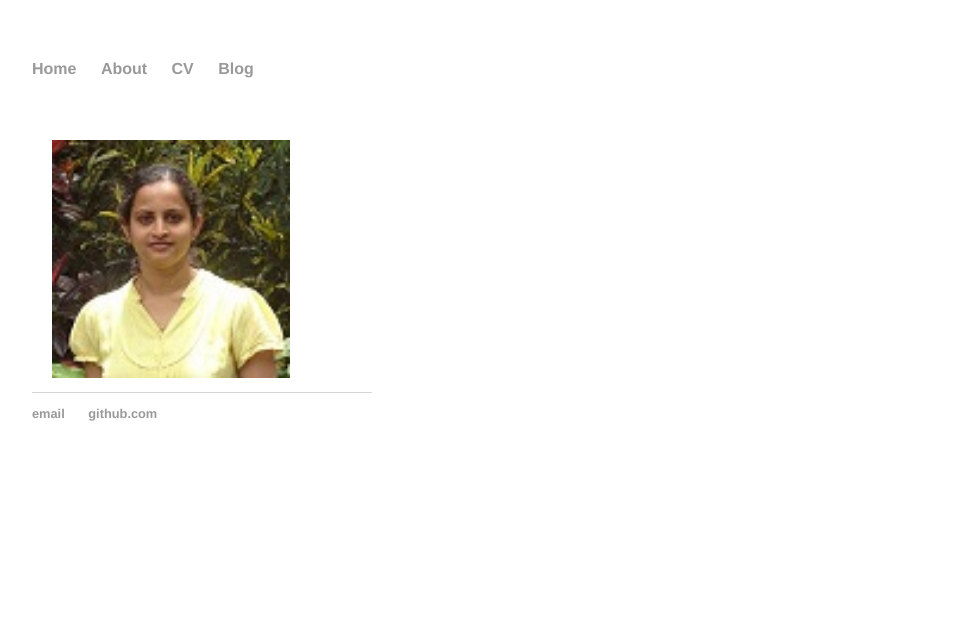
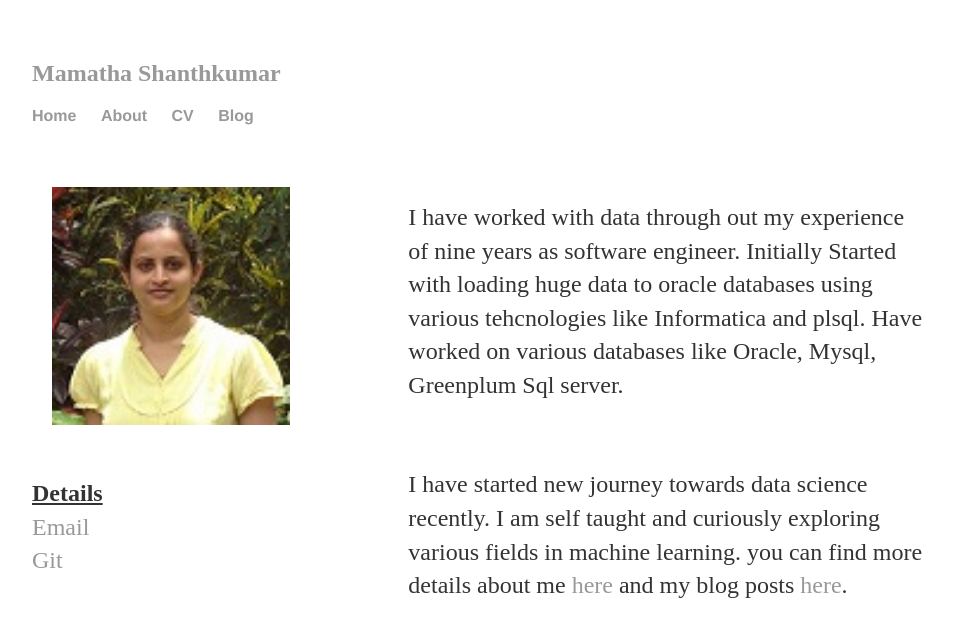
Before and after one commit to Mamathashanthkumar/mamathashanthkumar.github.io, a Jekyll site: the page built from index.html, in a window 1280 px wide. Shown: the top 637 px of the page, without its empty margins (160-1113 px from the left). Built offline with Jekyll 4.4.1, drawn with Linux system fonts in a browser that asks for light colours.

Commit message:
Site changes for home page

```diff
--- a/_config.yml
+++ b/_config.yml
@@ -1,3 +1,3 @@
-name : Mamatha Shanthkumar
-markdown : kramdown
+name: Mamatha Shanthkumar
+markdown: kramdown
 permalink: /blog/:year/:month/:day/:title
--- a/_layouts/default.html
+++ b/_layouts/default.html
@@ -6,6 +6,7 @@
 		<link rel="stylesheet" type="text/css" href="/css/main.css">
 	</head>
 	<body>
+		<h2><a href="http://mamathashanthkumar.github.io">Mamatha Shanthkumar</a></h2>
 		<nav>
     		<ul>
         		<li><a href="/">Home</a></li>
--- a/index.html
+++ b/index.html
@@ -6,10 +6,31 @@ title: Mamatha Shanthkumar
 <div style="width: 38%; float:left;  position: relative;">
   <br>
   <img src="/images/mamatha.jpg" height=70% width=70% style="margin:10px 20px 10px 20px">
-	<footer>
-		<ul>
-			<li><a href="mailto:mamatha733@gmail@gmail.com">email</a></li>
-			<li><a href="https://github.com/mamathashanthkumar">github.com</a></li>
-		</ul>
-	</footer>
+  <br/>
+  <br/>
+
+  <p style="margin:20px 30px 20px 0px;font-size:150%"><b><u>Details</u></b>  <br/>
+  <a href="mailto:mamatha733@gmail@gmail.com">Email</a><br/>
+  <a href="https://github.com/mamathashanthkumar">Git</a>
+  </p>
+
 </div>
+
+
+
+  <div style="width: 58%; float:right;  position: relative;">
+  <br/>
+
+  <p>
+   I have worked with data through out my experience of nine years as software engineer. Initially Started with loading huge data to oracle databases using various
+   tehcnologies like Informatica and plsql. Have worked on various databases like Oracle, Mysql, Greenplum Sql server.
+  </p>
+
+  <br/>
+
+  <p>
+  I have started new journey towards data science recently. I am self taught and curiously exploring various fields in machine learning.
+  you can find more details about me <a href ="/about">here</a> and my blog posts <a href ="/blog">here</a>.
+  </p>
+
+</div>
```
